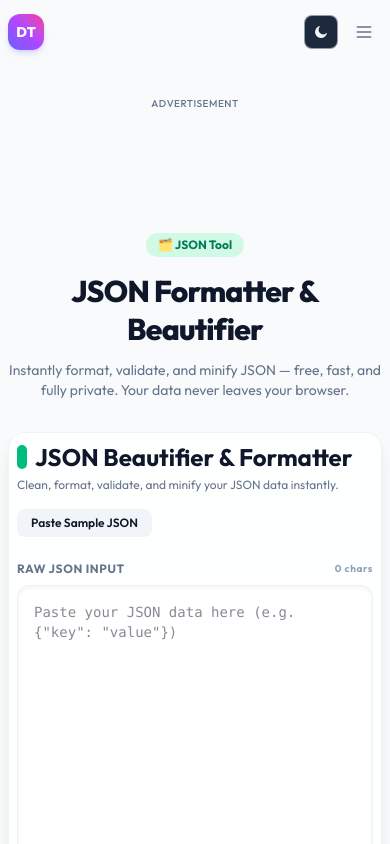
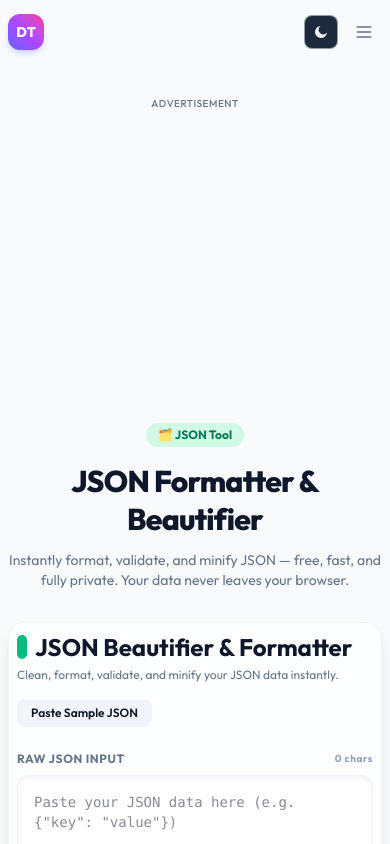
Before and after one commit to surajk236789/jsonformatteronline, a Next.js app: page / in a window 390 px wide. Shown: the top 844 px of the page. Built offline with nearby package versions, Linux system fonts and the light colour scheme.

Commit message:
fixed adspace

```diff
--- a/app/components/AdSenseContainer.tsx
+++ b/app/components/AdSenseContainer.tsx
@@ -32,7 +32,9 @@ export default function AdSenseContainer({
       <span className="text-[10px] uppercase tracking-wider text-secondary mb-1.5 font-medium">
         Advertisement
       </span>
-      <div className="w-full flex items-center justify-center relative overflow-hidden min-h-[90px]">
+      {/* Reserve space to prevent Cumulative Layout Shift (CLS).
+          Auto ads usually load as 280px tall rectangles on mobile, and 90px tall leaderboards on desktop. */}
+      <div className="w-full flex items-center justify-center relative overflow-hidden min-h-[280px] md:min-h-[90px]">
         <ins
           ref={adRef}
           className="adsbygoogle"
```
